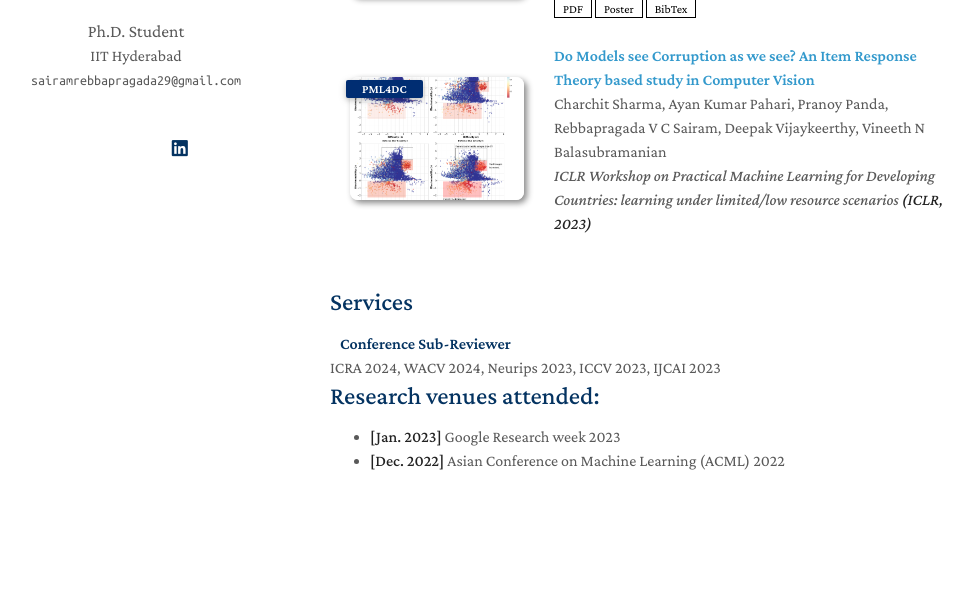
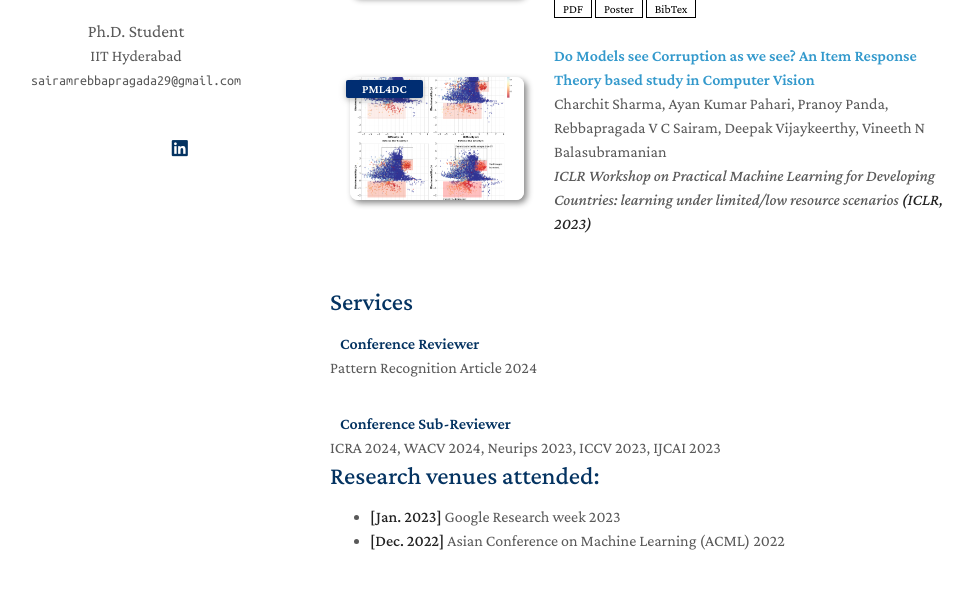
Before and after one commit to sairamrebbapragada/sairamrebbapragada.github.io, a Jekyll site: the page built from index.md, in a window 1280 px wide and 900 px high, scrolled down 1031 px, cut to the strip 253-842 px from the top of the window. Shown: the whole strip, without its empty margins (140-1113 px from the left). Built offline with Jekyll 4.4.1, drawn with Linux system fonts in a browser that asks for light colours; nearby versions of some CDN libraries; a style sheet for code colours, icons or effects is not loaded; our own code applies the rules of GitHub Pages for plain Markdown files; before the commit the page ends 1851 px from its top, so only the background shows below that.

Commit message:
Update services.md

```diff
--- a/_includes/services.md
+++ b/_includes/services.md
@@ -1,4 +1,11 @@
 <h2 id="services" style="margin: 2px 0px -15px;">Services</h2>
+
+<div class="publications">
+<h4 style="margin:0 10px 0;">Conference Reviewer</h4>
+
+<a href="https://www.sciencedirect.com/journal/pattern-recognition/"><autocolor>Pattern Recognition Article 2024</autocolor></a>
+</div>
+
 
 <div class="publications">
 <h4 style="margin:0 10px 0;">Conference Sub-Reviewer</h4>
```
